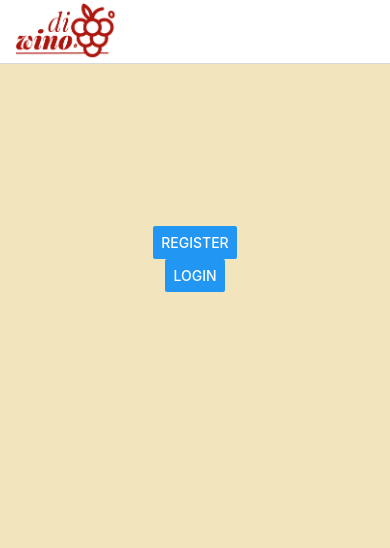
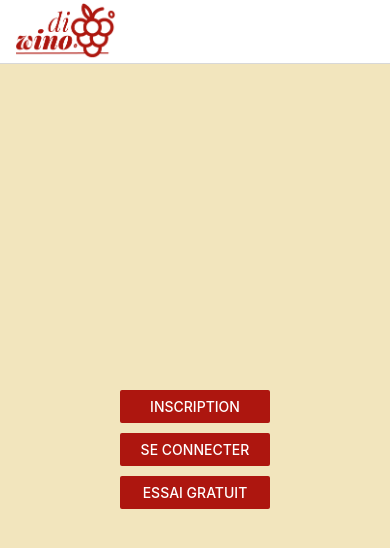
Before and after one commit to sofiane-wattiez/App-react, a React Native app: screen / in a window 390 px wide. Shown: the top 548 px of the page. Built offline with nearby package versions, Linux system fonts and the light colour scheme.

Commit message:
Update Architecture & Navigation v2

```diff
--- a/App.js
+++ b/App.js
@@ -1,16 +1,12 @@
 import { View, StyleSheet} from 'react-native';
 import React from 'react';
 import AppLog from './components/HelloPage';
-// import NavBar from './components/NavigationBar/NavBar';
-
-
 
 export default function App() {
 
   return (
     <View style={{ flex: 1 }}>
       <AppLog style={{ flex: 1}}/>
-      {/* <NavBar style={{ flex: 1 }}/> */}
     </View>
   );
 }
--- a/components/HelloPage.js
+++ b/components/HelloPage.js
@@ -1,30 +1,49 @@
 import * as React from 'react';
-import { View, Text, Button, Image, StyleSheet, Animated } from 'react-native';
+import { View, Text, Button, Image, StyleSheet, Animated, TouchableOpacity, } from 'react-native';
 import { NavigationContainer } from '@react-navigation/native';
 import { createNativeStackNavigator } from '@react-navigation/native-stack';
 import { createStackNavigator } from '@react-navigation/stack';
 // import HomeLink from '../components/MainContent/HomeLink';
 import Register from '../components/MainContent/Log/Register';
 import Login from '../components/MainContent/Log/Login';
+import NavBar from '../components/NavigationBar/NavBar';
+import Ripple from 'react-native-material-ripple';
+
 
 // Cette page est notre page d'atterrissage (index in app.js)
 
-// Composition - visuel final
+// 1 - Composition -
 function HomePage ({ navigation }) {
     return (
-        <View style={{ flex: 3, backgroundColor: '#F2E5BD', alignItems: 'center', justifyContent: 'center' }}>
-            <View style={{ flex: 0.25, backgroundColor: '#F2E5BD', alignItems: 'center', justifyContent: 'center' }}>
+        <View style={{ flex: 1, backgroundColor: '#F2E5BD', alignItems: 'center', justifyContent: 'center' }}>
+            <View >
+                <TouchableOpacity style={styles.TouchButton}>
                     <Button
-                    title="Register"
+                        color="#AD160F"
+                        style={styles.button}
+                        title="Inscription"
                         onPress={() => navigation.navigate('Register')}
                     />
+                </TouchableOpacity>
+                <TouchableOpacity style={styles.TouchButton}>
                     <Button
-                    title="Login"
+                        color="#AD160F"
+                        style={styles.button}
+                        title="Se connecter"
                         onPress={() => navigation.navigate('Login')}
-                />            </View>
-            <View  style={{ flex: 0.5, backgroundColor: '#F2E5BD', alignItems: 'center', justifyContent: 'center' }}>
+                    />
+                </TouchableOpacity>
+                <TouchableOpacity style={styles.TouchButton}>
+                    <Button
+                        color="#AD160F"
+                        style={styles.button}
+                        title="Essai gratuit"
+                        onPress={() => navigation.navigate('Free')}
+                    />
+                </TouchableOpacity>
 
             </View>
+            {/* </View> */}
         </View>
 
     );
@@ -32,18 +51,23 @@ function HomePage ({ navigation }) {
 
 function RegisterPage({ navigation }) {
     return (
-        <View style={{ flex: 3, backgroundColor: '#F2E5BD', alignItems: 'center', justifyContent: 'center' }}>
-            <View style={{ flex: 0.25, backgroundColor: '#F2E5BD', alignItems: 'center', justifyContent: 'center' }}>
-                <Button
-                    title="Login"
+        <View style={{ flex: 1, backgroundColor: '#F2E5BD', alignItems: 'center', justifyContent: 'center' }}>
+            <View  style={styles.bodyButton}>
+            <TouchableOpacity style={styles.TouchButton}>
+                    <Button color="#AD160F"
+                        style={styles.button}
+                        title="Se connecter"
                         onPress={() => navigation.navigate('Login')}
                     />
+                </TouchableOpacity>
+                <TouchableOpacity style={styles.TouchButton}>
                     <Button
-                    title="Home"
-                    onPress={() => navigation.navigate('HomeLink')}
+                        color="#AD160F"
+                        style={styles.button}
+                        title="Essai gratuit"
+                        onPress={() => navigation.navigate('Free')}
                     />
-            </View>
-            <View  style={{ flex: 0.5, backgroundColor: '#F2E5BD', alignItems: 'center', justifyContent: 'center' }}>
+                </TouchableOpacity>
                 <Register/>
             </View>
         </View>
@@ -53,19 +77,53 @@ function RegisterPage({ navigation }) {
 
 function LoginPage({ navigation}) {
     return (
-        <View style={{ flex: 3, backgroundColor: '#F2E5BD', alignItems: 'center', justifyContent: 'center' }}>
-            <View style={{ flex: 0.25, backgroundColor: '#F2E5BD', alignItems: 'center', justifyContent: 'center' }}>
+        <View style={{ flex: 1, backgroundColor: '#F2E5BD', alignItems: 'center', justifyContent: 'center' }}>
+            <View  style={styles.bodyButton} >
+            <TouchableOpacity style={styles.TouchButton}>
                     <Button
-                    title="Home"
-                    onPress={() => navigation.navigate('HomeLink')}
-                />
-                <Button
-                    title="Register"
+                        style={styles.button}
+                        color="#AD160F"
+                        title="Inscription"
                         onPress={() => navigation.navigate('Register')}
                     />
+                </TouchableOpacity>
+                <TouchableOpacity style={styles.TouchButton}>
+                    <Button
+                        style={styles.button}
+                        color="#AD160F"
+                        title="Essai gratuit"
+                        onPress={() => navigation.navigate('Free')}
+                    />
+                </TouchableOpacity>
+                <Login/>
             </View>
-            <View  style={{ flex: 0.5, backgroundColor: '#F2E5BD', alignItems: 'center', justifyContent: 'center' }}>
-                <Login/>
+        </View>
+
+    );
+}
+function FreePage({ navigation}) {
+    return (
+        <View style={{ flex: 1, backgroundColor: '#F2E5BD', alignItems: 'center', justifyContent: 'center' , alignSelf: 'stretch' }}>
+            <View style={ styles.bodyButton2}>
+            <TouchableOpacity style={styles.TouchButton}>
+                    <Button
+                        color="#AD160F"
+                        style={styles.button}
+                        title="Se connecter"
+                        onPress={() => navigation.navigate('Login')}
+                    />
+                </TouchableOpacity>
+                <TouchableOpacity style={styles.TouchButton}>
+                    <Button
+                        color="#511201"
+                        style={styles.button}
+                        title="Inscription"
+                        onPress={() => navigation.navigate('Register')}
+                    />
+                </TouchableOpacity>
+            </View>
+            <View style={{ flex: 1, backgroundColor: '#F2E5BD', alignSelf: 'stretch', justifyContent: 'center'}}>
+                <NavBar style={{ flex: 1, backgroundColor: '#F2E5BD', alignItems: 'center', alignSelf: 'stretch', justifyContent: 'center'}}/>
             </View>
         </View>
 
@@ -109,41 +167,81 @@ function AppHome() {
         <Stack.Navigator>
             {/* Ecran Home All Button */}
             <Stack.Screen
-                name="HomeLink"
-                style={styles.background}
+                name="Home"
                 component={HomePage}
-                options={{ headerTitle: (props) => <LogoTitle {...props} /> }}
+                options={{ headerTitle: (props) => <LogoTitle {...props} />}}
 
             />
             {/* Ecran Login */}
             <Stack.Screen
                 name="Login"
-                style={styles.background}
                 component={LoginPage}
-                options={{ headerTitle: (props) => <LogoTitle {...props} /> }}
+                options={{
+                    headerTitle: (props) => <LogoTitle {...props} /> ,
+                    headerStyleInterpolator: forFade
+                }}
 
             />
-                            {/* ! Faire stack.Screen de For Free account */}
-
-
             {/* Ecran Register  */}
             <Stack.Screen
                 name="Register"
-                style={styles.background}
                 component={RegisterPage}
                 options={{
                     headerTitle: (props) => <LogoTitle {...props} />,
                     headerStyleInterpolator: forFade
                 }}
             />
+            <Stack.Screen
+                name="Free"
+                component={FreePage}
+                options={{
+                    headerTitle: (props) => <LogoTitle {...props} /> ,
+                    headerStyleInterpolator: forFade
+                }}
+
+            />
         </Stack.Navigator>
     );
 }
 
 const styles = StyleSheet.create({
-    background: {
-        backgroundColor: '#F2E5BD',
-    }
+
+    bodyButton: {
+        flex: 1,
+        flexDirection: 'column',
+        alignItems: 'flex-end',
+        justifyContent: 'flex-start',
+        padding: 10,
+        alignSelf: 'stretch',
+    },
+
+    bodyButton2: {
+        flexDirection: 'column',
+        alignItems: 'flex-end',
+        justifyContent: 'flex-start',
+        alignSelf: 'stretch',
+        padding: 10,
+    },
+    TouchButton :{
+        width:150,
+        borderRadius: 2,
+        paddingBottom: 10,
+
+
+    },
+    button: {
+        width: 500,
+        height: 40,
+        // borderRadius: 5,
+        // justifyContent: 'center',
+        // alignItems: 'center',
+        // borderColor: '#AD160F',
+        // type: 'outline',
+        // borderWidth:10,
+        // borderColor:'#AD160F',
+        // borderRadius: 2,
+    },
+
 });
 
 // 3 - Export global de la vue final
--- a/components/NavigationBar/NavBar.js
+++ b/components/NavigationBar/NavBar.js
@@ -13,7 +13,6 @@ const Tab = createBottomTabNavigator();
 
 export default function NavBar() {
   return (
-    <NavigationContainer style={{ flex: 1}}>
       <Tab.Navigator style={{ flex: 1}}
           screenOptions={({ route }) => ({
             tabBarIcon: ({ focused, size, color }) => {
@@ -64,6 +63,5 @@ export default function NavBar() {
         <Tab.Screen name="Rosé" component={WineRose}  />
       </Tab.Navigator>
 
-    </NavigationContainer>
   );
 }
--- a/components/button/ForFreeLink.js
+++ b/components/button/ForFreeLink.js
@@ -29,8 +29,8 @@ const ForFreeLink = () => {
                 marginVertical: 10,
                 }}
             />
-        </Ripple>
-    </View>
+            </Ripple>
+        </View>
     );
 }
 const styles = StyleSheet.create({
--- a/components/button/SubmitButton.js
+++ b/components/button/SubmitButton.js
@@ -17,7 +17,7 @@ const SubmitButton = () => {
                 rippleSequential={true}
             >
                 <Button
-                    title="Connecte toi"
+                    title="Confirmer"
                     onPress={() => Alert.alert('Bientot disponible')}
                     containerStyle={{
                         width: 200,
```
Lines whose indentation alone changed are shown as unchanged.
